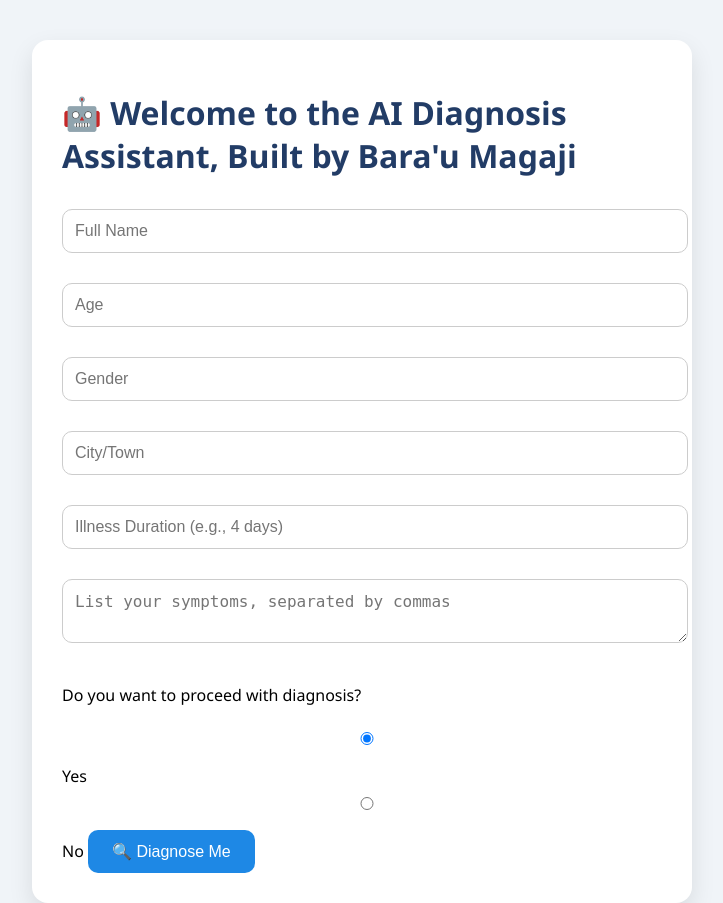
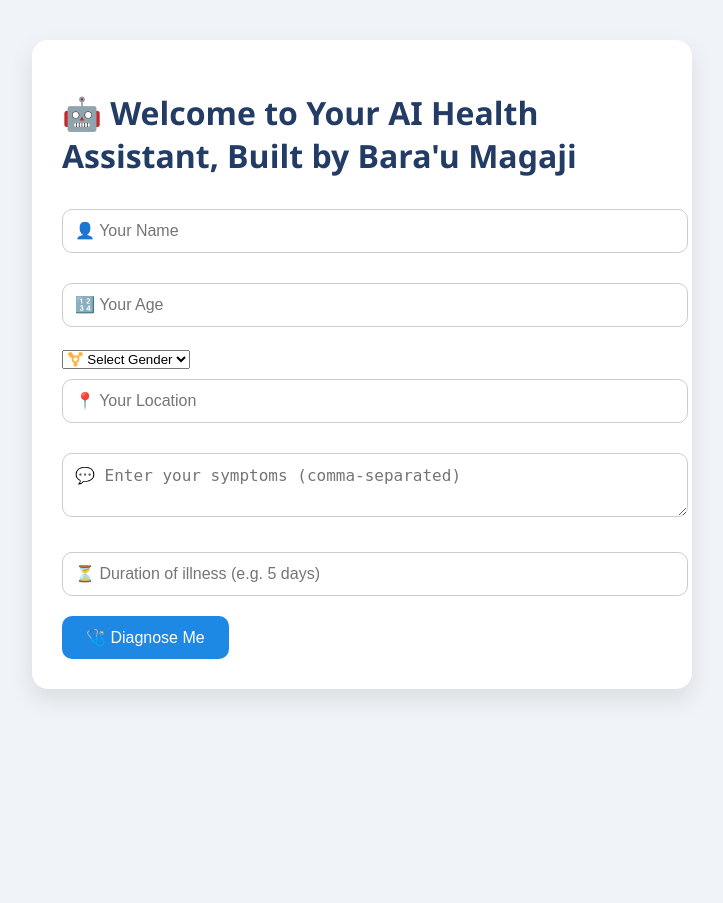
Before and after one commit to jammel001/healthHERO, a Flask app: page / in a window 1280 px wide. Shown: the whole page, without its empty margins (278-1001 px from the left). After the commit the page ends 699 px from the top, so only its background shows below. Run offline with Flask 3, Linux system fonts and the light colour scheme; parts of the project's set-up code (start-up, migrations or seed data) failed here and were passed over.

Commit message:
Update index.html

```diff
--- a/templates/index.html
+++ b/templates/index.html
@@ -1,26 +1,26 @@
-<!-- ✅ File: templates/index.html -->
 <!DOCTYPE html>
-<html lang="en">
+<html>
 <head>
-  <meta charset="UTF-8">
-  <title>AI Diagnosis Assistant</title>
-  <link rel="stylesheet" href="/static/style.css">
+    <title>AI Diagnosis Assistant</title>
+    <link rel="stylesheet" href="/static/style.css">
 </head>
 <body>
-  <div class="container">
-    <h1>🤖 Welcome to the AI Diagnosis Assistant, Built by Bara'u Magaji</h1>
-    <form action="/diagnose" method="POST">
-      <input type="text" name="name" placeholder="Full Name" required>
-      <input type="text" name="age" placeholder="Age" required>
-      <input type="text" name="gender" placeholder="Gender" required>
-      <input type="text" name="location" placeholder="City/Town" required>
-      <input type="text" name="duration" placeholder="Illness Duration (e.g., 4 days)" required>
-      <textarea name="symptoms" placeholder="List your symptoms, separated by commas" required></textarea>
-      <p>Do you want to proceed with diagnosis?</p>
-      <label><input type="radio" name="confirm" value="yes" checked> Yes</label>
-      <label><input type="radio" name="confirm" value="no"> No</label>
-      <button type="submit">🔍 Diagnose Me</button>
+<div class="container">
+    <h1>🤖 Welcome to Your AI Health Assistant, Built by Bara'u Magaji</h1>
+    <form method="POST" action="/diagnose">
+        <input type="text" name="name" placeholder="👤 Your Name" required>
+        <input type="number" name="age" placeholder="🔢 Your Age" required>
+        <select name="gender" required>
+            <option value="">⚧️ Select Gender</option>
+            <option>Male</option>
+            <option>Female</option>
+            <option>Other</option>
+        </select>
+        <input type="text" name="location" placeholder="📍 Your Location" required>
+        <textarea name="symptoms" placeholder="💬 Enter your symptoms (comma-separated)" required></textarea>
+        <input type="text" name="duration" placeholder="⏳ Duration of illness (e.g. 5 days)" required>
+        <button type="submit">🩺 Diagnose Me</button>
     </form>
-  </div>
+</div>
 </body>
 </html>
```
